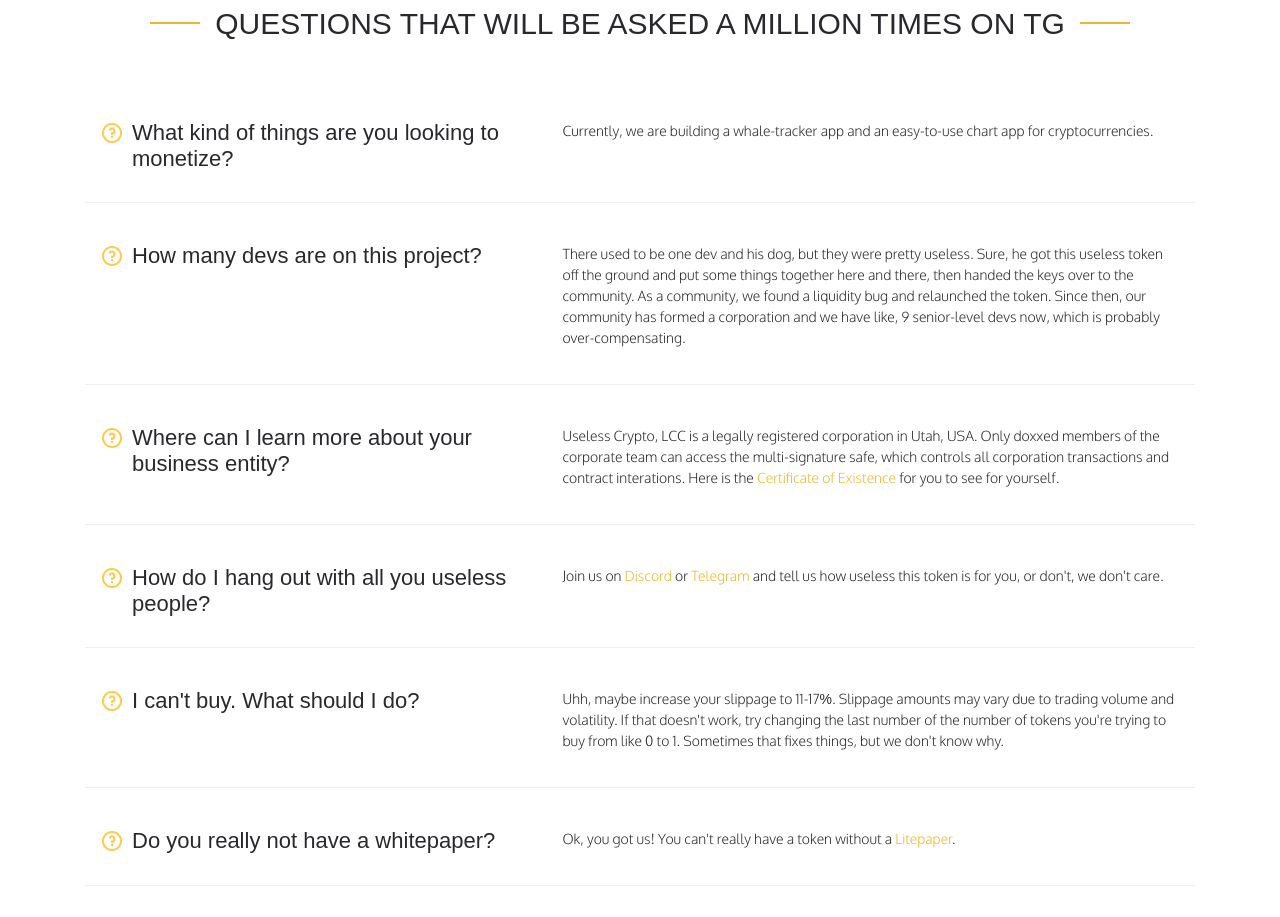
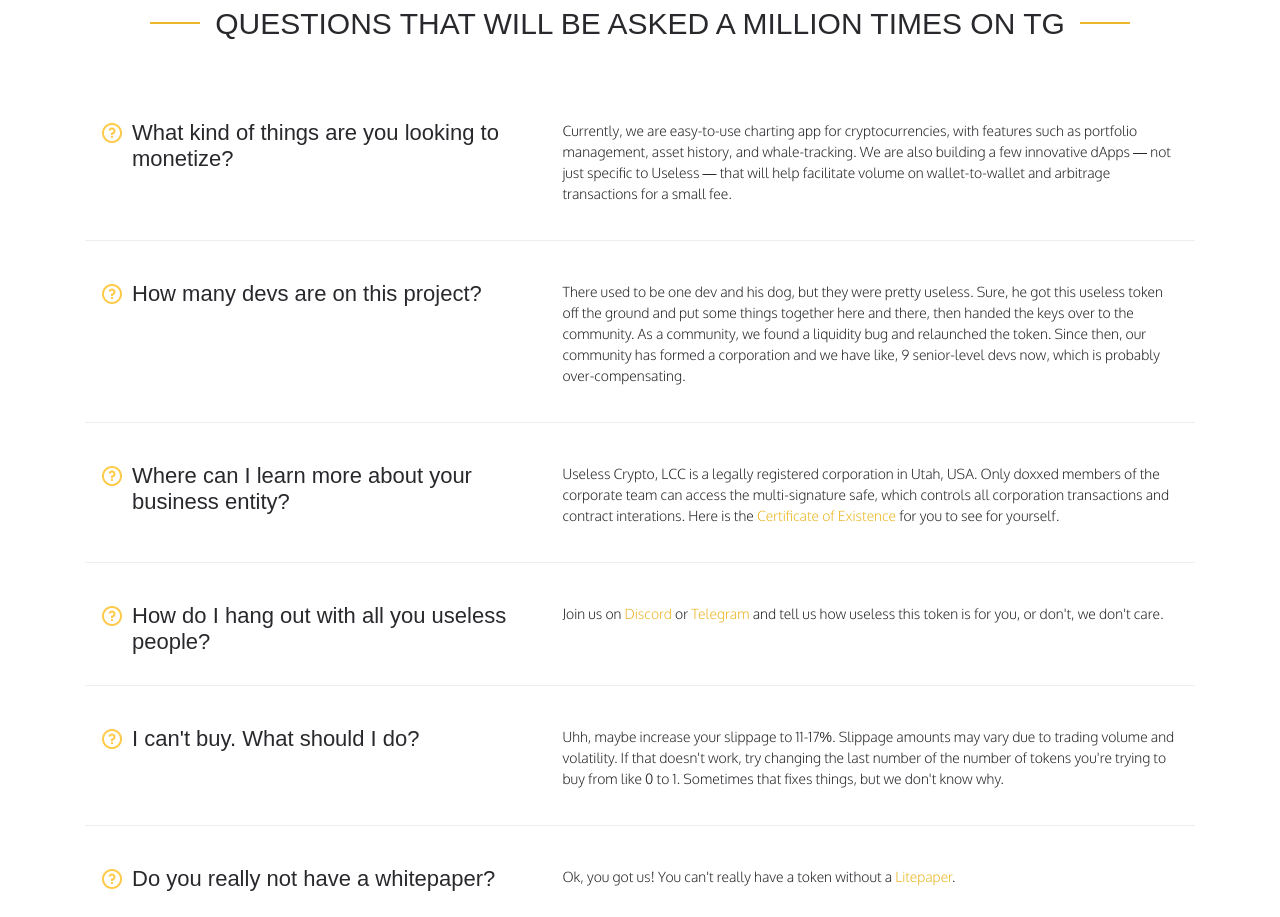
Before and after one commit to UselessCrypto/website, a plain HTML site: page index.html in a window 1280 px wide. Shown: the part 2720-3637 px from the top of the page. Drawn offline with Linux system fonts and the light colour scheme.

Commit message:
Update index.html

```diff
--- a/index.html
+++ b/index.html
@@ -441,7 +441,9 @@
           </div>
           <div class="col-lg-7">
             <p>
-              Currently, we are building a whale-tracker app and an easy-to-use chart app for cryptocurrencies.
+              Currently, we are easy-to-use charting app for cryptocurrencies, with features such as portfolio management, asset history, and whale-tracking.
+              We are also building a few innovative dApps — not just specific to Useless — that will help facilitate volume on wallet-to-wallet and arbitrage
+              transactions for a small fee.
             </p>
           </div>
         </div><!-- End F.A.Q Item-->
```
